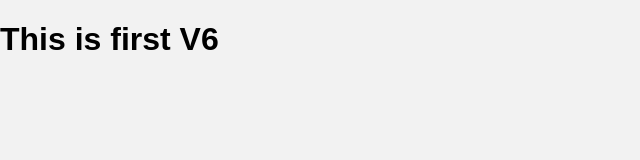
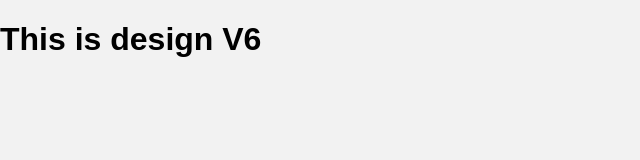
Before and after one commit to Jyothika-M-CPU/gitrepo, a plain HTML site: page index.html in a window 1280 px wide. Shown: the whole page, without its empty margins (0-640 px from the left). Drawn offline with Linux system fonts and the light colour scheme.

Commit message:
Changed h1

```diff
--- a/index.html
+++ b/index.html
@@ -7,7 +7,7 @@
     <link rel="stylesheet" href="style.css">
 </head>
 <body>
-    <h1>This is first V6</h1>
+    <h1>This is design V6</h1>
 </body>
 
 </html>
```
